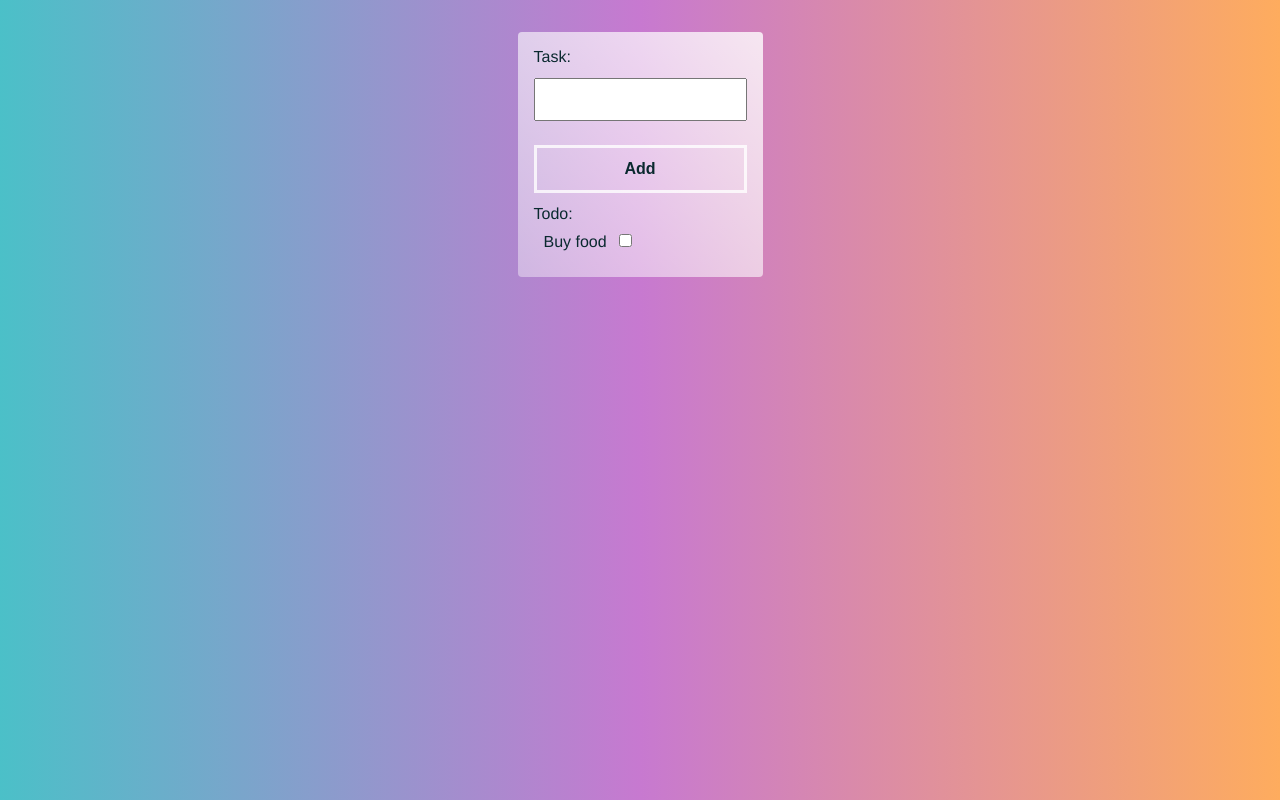
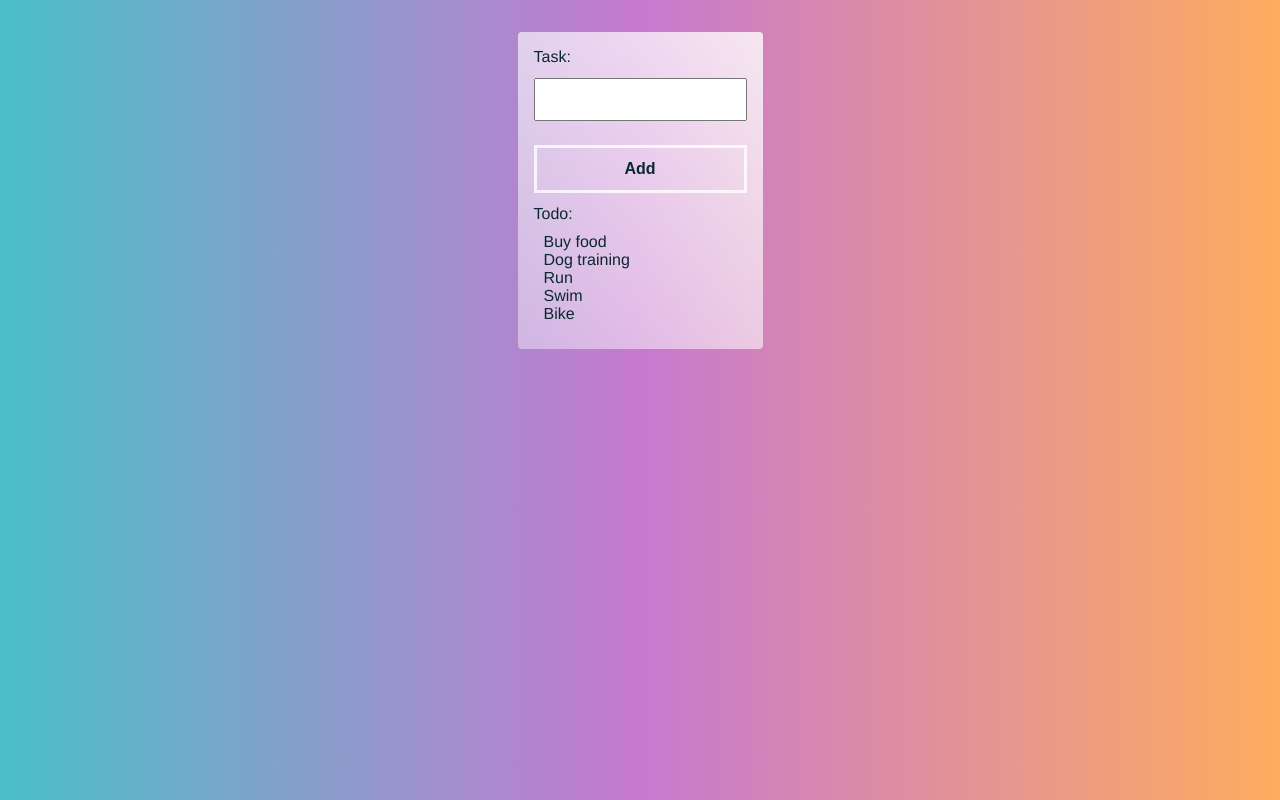
Before and after one commit to KingaMiko/Checklist, a website with bundled scripts: page index.html in a window 1280 px wide. Built offline with nearby package versions, Linux system fonts and the light colour scheme.

Commit message:
add task and reneder list

```diff
--- a/index.html
+++ b/index.html
@@ -13,12 +13,7 @@
       <input type="text" id="name" />
       <button>Add</button>
       <p>Todo:</p>
-      <ul class="tasks">
-        <li>
-          <label for="task-1">Buy food</label>
-          <input type="checkbox" id="task-1" name="Buy food" />
-        </li>
-      </ul>
+      <ul class="tasks"></ul>
     </form>
     <script src="dist/app.js"></script>
   </body>
--- a/src/app.ts
+++ b/src/app.ts
@@ -0,0 +1,31 @@
+// <li>
+// <label for="task-1">Buy food</label>
+// <input type="checkbox" id="task-1" name="Buy food" />
+// </li>
+
+const taskNameInputElement: HTMLInputElement = document.querySelector("#name");
+const addButtonElement: HTMLButtonElement = document.querySelector("button");
+const tasksContainerElement: HTMLElement = document.querySelector(".tasks");
+
+const tasks: string[] = ["Buy food", "Dog training", "Run", "Swim", "Bike"];
+
+const render = () => {
+  tasksContainerElement.innerHTML = "";
+  tasks.forEach((task) => {
+    const taskElement: HTMLElement = document.createElement("li");
+    taskElement.innerText = task;
+    tasksContainerElement.appendChild(taskElement);
+  });
+};
+
+const addTask = (task: string) => {
+  tasks.push(task);
+};
+
+addButtonElement.addEventListener("click", (e: Event) => {
+  e.preventDefault();
+  tasks.push(taskNameInputElement.value);
+  render();
+});
+
+render();
```
Also changed, not shown: dist/app.js.
